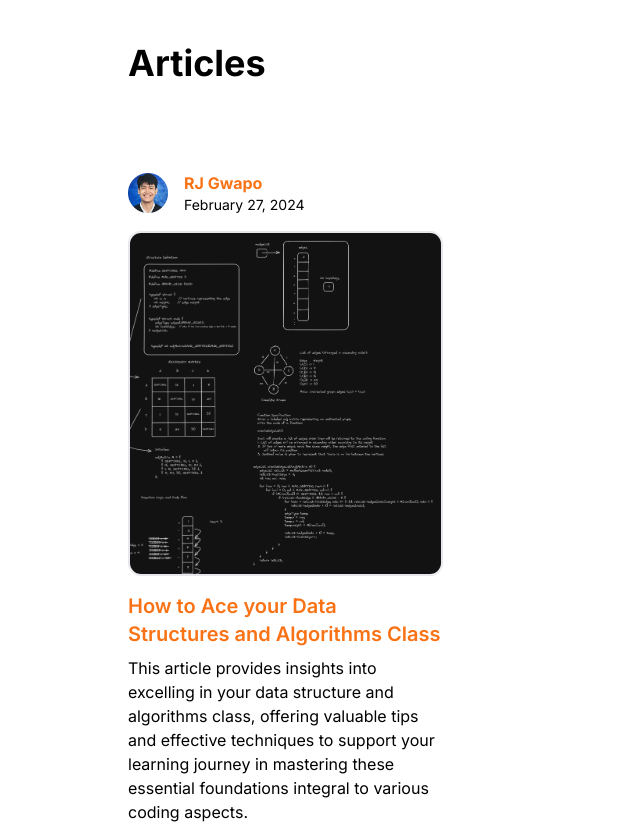
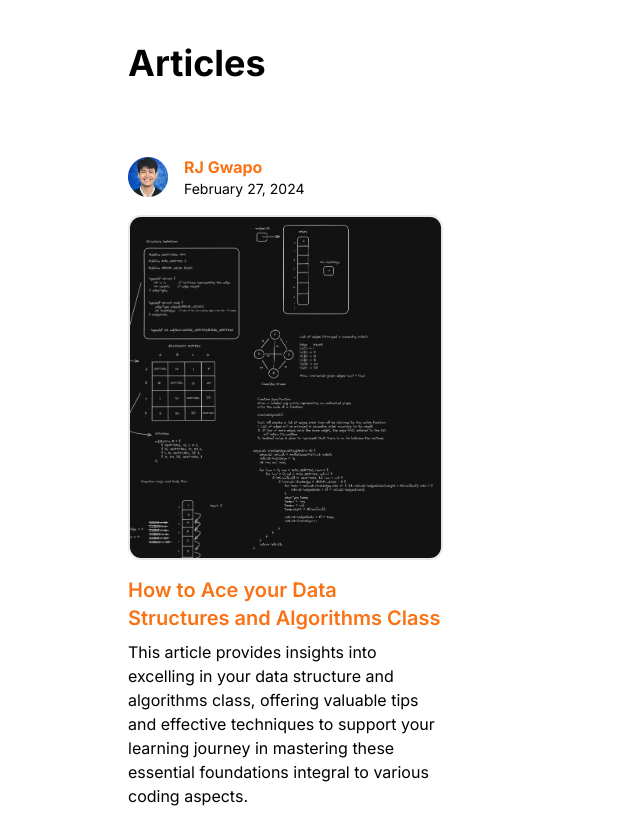
Before and after one commit to rieljasperapos/blog, a Next.js app: page / in a window 1280 px wide. Shown: the part 820-1644 px from the top of the page, without its empty margins (0-640 px from the left). Built offline with nearby package versions, Linux system fonts and the light colour scheme; no server answers.

Commit message:
style: changed margin

```diff
--- a/src/components/articles/blog-posts.tsx
+++ b/src/components/articles/blog-posts.tsx
@@ -11,7 +11,7 @@ const BlogPosts = () => {
   return (
     <div className="mt-16 lg:mt-24">
       <h1 className="font-bold text-3xl lg:text-4xl">Articles</h1>
-      <div className="grid flex-col gap-4 mt-16 lg:grid-cols-3 lg:gap-10 lg:max-w-5xl">
+      <div className="grid flex-col gap-4 mt-12 lg:grid-cols-3 lg:gap-10 lg:max-w-5xl">
         {Content2.map((blogs) => (
             blogs.recent == false ? (
               <div key={blogs.id} className="flex flex-col gap-4 cursor-pointer group overflow-hidden" onClick={() => handleClick(blogs.title)}>
```
